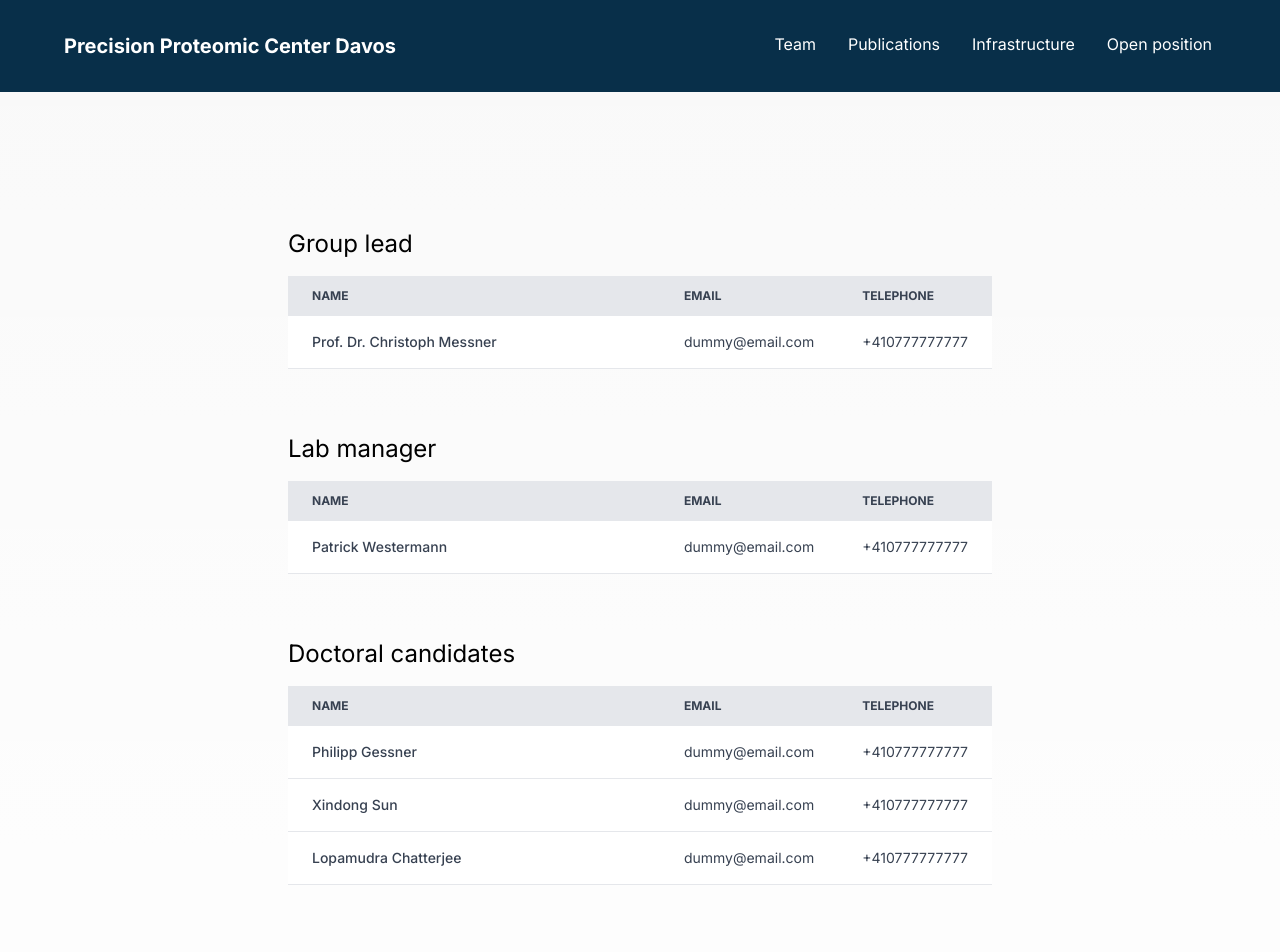
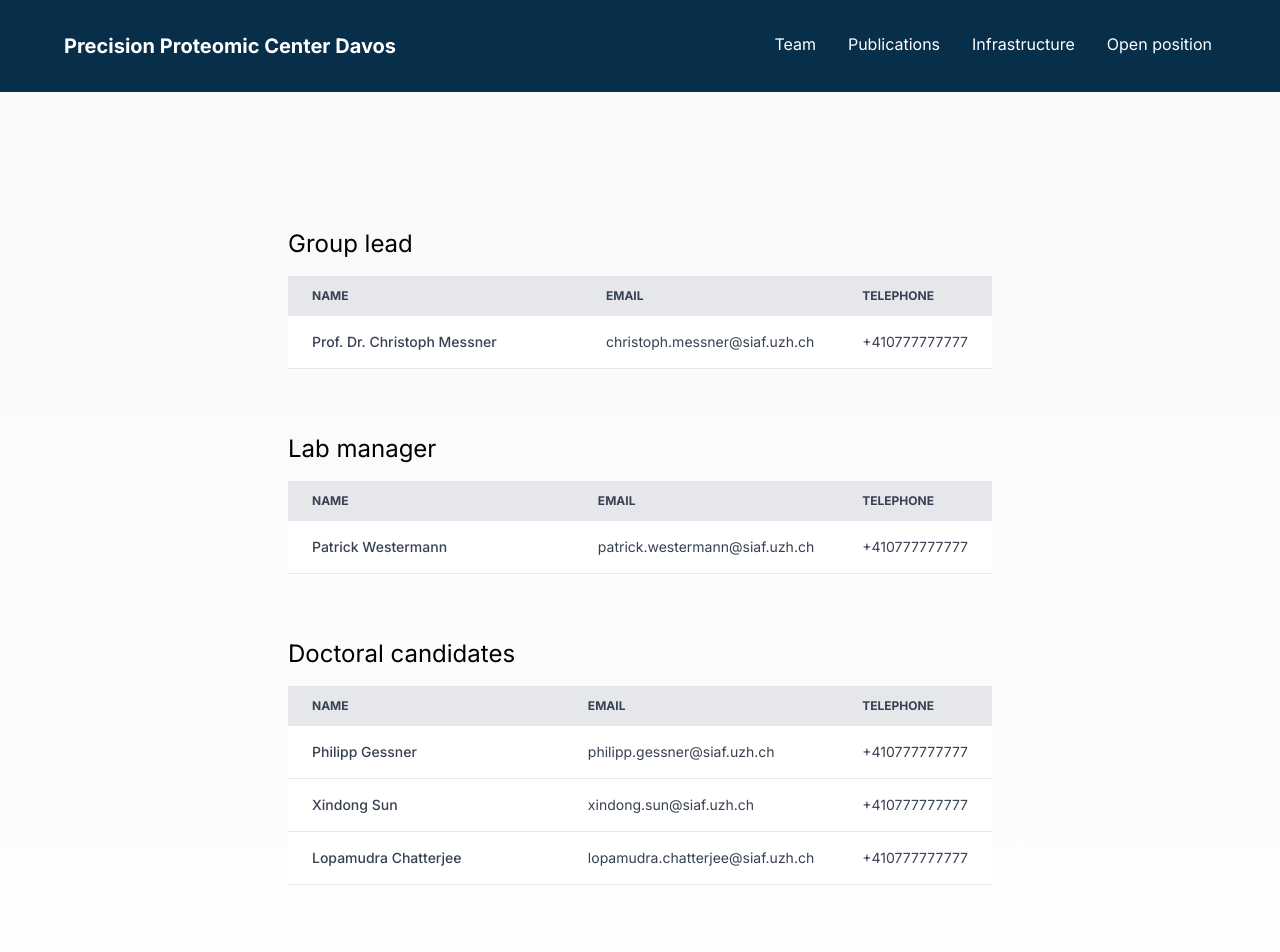
Before and after one commit to Proteomics-Center-SIAF-UZH/ppcdavos, a Next.js app: page /team in a window 1280 px wide. Shown: the top 952 px of the page. Built offline with nearby package versions, Linux system fonts and the light colour scheme.

Commit message:
fix: add correct email addresses

```diff
--- a/src/app/content/teamMembers.ts
+++ b/src/app/content/teamMembers.ts
@@ -4,7 +4,7 @@ const CHRISTOPH = {
     name: "Prof. Dr. Christoph Messner",
     title: Title.PROFESSOR,
     image: "christoph.jpeg",
-    email: "dummy@email.com",
+    email: "christoph.messner@siaf.uzh.ch",
     telephone: "+410777777777",
 };
 
@@ -12,7 +12,7 @@ const PATRICK = {
     name: "Patrick Westermann",
     title: Title.LAB_MAMAGER,
     image: "patrick.jpeg",
-    email: "dummy@email.com",
+    email: "patrick.westermann@siaf.uzh.ch",
     telephone: "+410777777777",
 };
 
@@ -20,7 +20,7 @@ const PHILIPP = {
     name: "Philipp Gessner",
     title: Title.DOCTORAL_CANDIDATE,
     image: "philipp.jpeg",
-    email: "dummy@email.com",
+    email: "philipp.gessner@siaf.uzh.ch",
     telephone: "+410777777777",
 };
 
@@ -28,7 +28,7 @@ const XINDONG = {
     name: "Xindong Sun",
     title: Title.DOCTORAL_CANDIDATE,
     image: "xindong.jpeg",
-    email: "dummy@email.com",
+    email: "xindong.sun@siaf.uzh.ch",
     telephone: "+410777777777",
 };
 
@@ -36,7 +36,7 @@ const LOPAMUDRA = {
     name: "Lopamudra Chatterjee",
     title: Title.DOCTORAL_CANDIDATE,
     image: "lopamudra.jpeg",
-    email: "dummy@email.com",
+    email: "lopamudra.chatterjee@siaf.uzh.ch",
     telephone: "+410777777777",
 };
 
--- a/src/app/team/page.tsx
+++ b/src/app/team/page.tsx
@@ -1,4 +1,3 @@
-import { TextWithImageSection } from "../components/section/TextWithImageSection";
 import { TEAM_MEMBERS } from "../content";
 import { Title } from "../content/types";
 import { MemberTable } from "./MemberTable";
```
